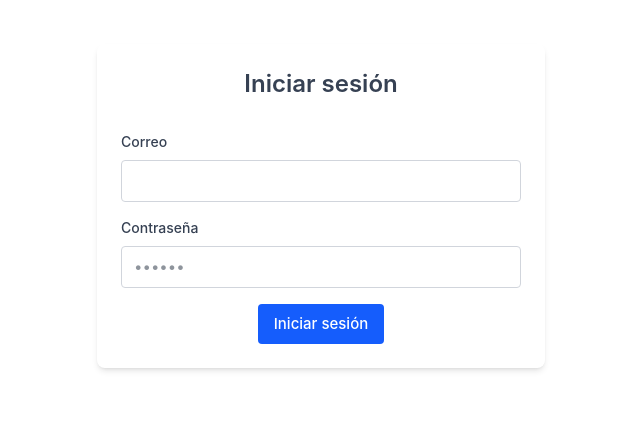
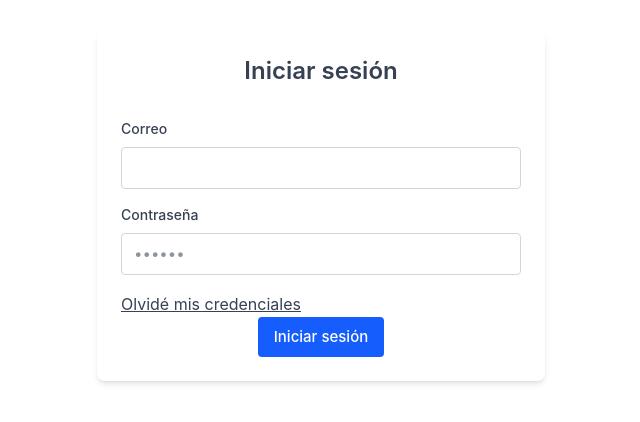
Before and after one commit to feliarroyo/evaluacion-cognitiva-web, a Vue app in the folder admin-app/: page / in a window 1280 px wide. Shown: the part 194-616 px from the top of the page, without its empty margins (319-959 px from the left). Built offline with nearby package versions, Linux system fonts and the light colour scheme.

Commit message:
recuperar credenciales de especialista

```diff
--- a/admin-app/src/components/Login.vue
+++ b/admin-app/src/components/Login.vue
@@ -5,6 +5,9 @@
       <p v-if="error" class="center-element justify-center card bg-red-200">
         {{ error }}
       </p>
+      <div v-if="info" class="center-element justify-center card bg-green-200">
+        {{ info }}
+      </div>
     </div>
     <form @submit.prevent="login">
       <div class="login-input pt-4">
@@ -21,6 +24,12 @@
           required
         />
       </div>
+      <p
+        class="text-blue-800 underline cursor-pointer text-sm"
+        @click="sendResetEmail"
+      >
+        Olvidé mis credenciales
+      </p>
       <div class="center-element">
         <button type="submit" class="btn btn-primary">Iniciar sesión</button>
       </div>
@@ -30,6 +39,7 @@
 
 <script setup>
 import { auth, signInWithEmailAndPassword, signOut } from "@/firebase";
+import { sendPasswordResetEmail } from "firebase/auth";
 import { getDatabase, ref as dbRef, get } from "firebase/database";
 import { useRouter } from "vue-router";
 import { ref } from "vue";
@@ -38,6 +48,7 @@ const router = useRouter();
 const email = ref("");
 const password = ref("");
 const error = ref("");
+const info = ref("");
 
 const login = async () => {
   try {
@@ -80,8 +91,45 @@ const login = async () => {
     // Login exitoso, redirigir
     router.push({ name: "PatientList" });
   } catch (err) {
-    console.error(err); // Agrega para ver qué error da el login
+    console.error(err);
     error.value = "Correo o contraseña incorrectos";
   }
 };
+
+const sendResetEmail = async () => {
+  error.value = "";
+  info.value = "";
+
+  try {
+    const database = getDatabase();
+    const especialistasRef = dbRef(database, "especialista");
+    const snapshot = await get(especialistasRef);
+
+    if (!snapshot.exists()) {
+      error.value = "No se encontró ningún especialista registrado.";
+      return;
+    }
+
+    const especialistas = snapshot.val();
+    const first = Object.values(especialistas)[0];
+    const specialistEmail = first.mail;
+
+    await sendPasswordResetEmail(auth, specialistEmail);
+    info.value = `Se envió un email a ${maskEmail(
+      specialistEmail
+    )} con las credenciales.`;
+  } catch (err) {
+    console.error("Error enviando email:", err);
+    error.value = "No se pudo enviar el correo de recuperación.";
+  }
+};
+
+const maskEmail = (email) => {
+  const [name, domain] = email.split("@");
+  const maskedName =
+    name.length > 2
+      ? name[0] + "*".repeat(name.length - 2) + name[name.length - 1]
+      : name[0] + "*";
+  return `${maskedName}@${domain}`;
+};
 </script>
```
